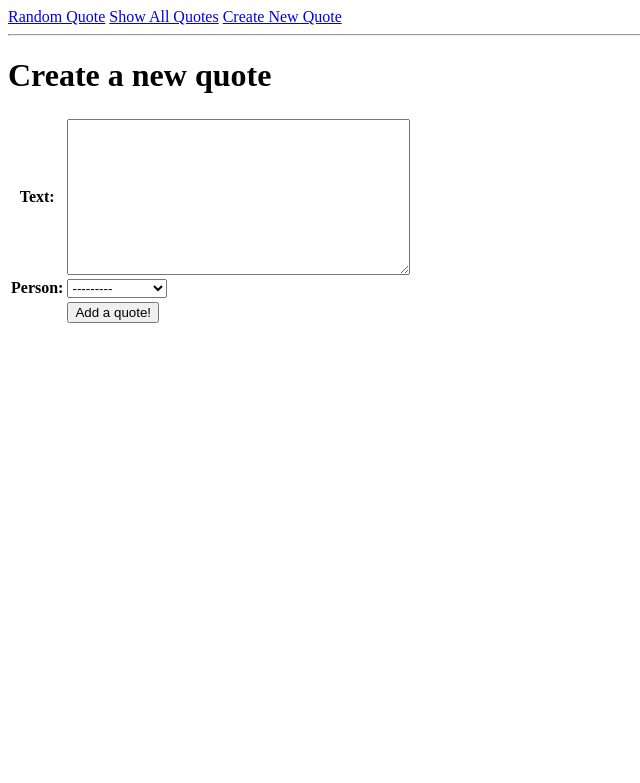
After one commit to mansari4444/cs108-examples, a Django app: page /quotes/create_quote in a window 1280 px wide. The commit adds this page. Shown: the top 783 px of the page, without its empty margins (0-640 px from the left). Run offline with Django 3.2, Linux system fonts and the light colour scheme; data comes from the database, SQL or seed files in the repository; both versions use the stored data as it was after the commit.

```diff
--- a/mini_fb/templates/mini_fb/base.html
+++ b/mini_fb/templates/mini_fb/base.html
@@ -9,6 +9,7 @@
     <!--navigation links-->
     <header>
         <a href="{% url 'show_all_profiles' %}">Show All Profiles</a>
+        <a href="{% url 'create_profile' %}">Create a Profile</a>
     </header>
     <!--this content block will be filled in by another template which extends this base.html page.-->
 
--- a/mini_fb/templates/mini_fb/show_profile_page.html
+++ b/mini_fb/templates/mini_fb/show_profile_page.html
@@ -1,10 +1,8 @@
 <!-- mini_fb/show_profile_page.html-->
 {% extends 'mini_fb/base.html' %}
 
-
 {% block content %}
-
-
+<h4><a href="{% url 'update_profile' single_profile.pk %}">Update this Profile</a></h4>
 
     <ul style="list-style-type:none;">
         <li style="text-align:center"><h2>{{single_profile.first_name}} {{single_profile.last_name}}</h2></li>
--- a/mini_fb/urls.py
+++ b/mini_fb/urls.py
@@ -1,11 +1,12 @@
 # mini_fb/urls.py
 
 from django.urls import path
-from .views import ShowAllProfilesView, ShowProfilePageView
+from .views import *
 
 urlpatterns = [
     path('', ShowAllProfilesView.as_view(), name="show_all_profiles"),
     path('profile/<int:pk>', ShowProfilePageView.as_view(), name="show_profile_page"),
-
+    path('profile/<int:pk>/update', UpdateProfileView.as_view(), name="update_profile"),
+    path('create_profile', CreateProfileView.as_view(), name="create_profile"),
 
 ]
--- /dev/null
+++ b/quotes/forms.py
@@ -0,0 +1,21 @@
+# forms.py
+
+from django import forms
+from .models import Quote
+
+class CreateQuoteForm(forms.ModelForm):
+    '''A form to create a new quote object.'''
+
+    class Meta:
+        '''additional data about this form'''
+        model = Quote # which model to create
+        fields = ['text', 'person'] # which fields to create
+
+
+class UpdateQuoteForm(forms.ModelForm):
+    '''A form to update quote object.'''
+
+    class Meta:
+        '''additional data about this form'''
+        model = Quote # which model to create
+        fields = ['text', 'person'] # which fields to create
--- a/quotes/models.py
+++ b/quotes/models.py
@@ -1,5 +1,5 @@
 from django.db import models
-
+from django.urls import reverse
 import random
 
 # Create your models here.
@@ -50,6 +50,12 @@ class Quote(models.Model):
 
         return f'"{self.text} - {self.person}"'
 
+    def get_absolute_url(self):
+        '''Provide a url to show this object'''
+
+        # 'quote/<int:pk>'
+        return reverse('quote', kwargs={'pk':self.pk})
+
 class Image(models.Model):
     '''Represent an image URL for a person.'''
 
--- /dev/null
+++ b/quotes/templates/quotes/base.html
@@ -0,0 +1,18 @@
+<!-- quotes/base.html-->
+
+<html>
+    <head>
+        <title>Quote Application</title>
+    </head>
+    <body>
+        <header>
+            <a href="{% url 'random' %}">Random Quote</a>
+            <a href="{% url 'all_quotes' %}">Show All Quotes</a>
+            <a href="{% url 'create_quote' %}">Create New Quote</a>
+        </header>
+        <hr>
+
+        {% block content %}
+        {% endblock %}
+    </body>
+</html>
--- /dev/null
+++ b/quotes/templates/quotes/create_quote_form.html
@@ -0,0 +1,28 @@
+<!-- templates/quotes/create_quote_form.html-->
+{% extends 'quotes/base.html' %}
+
+
+{% block content %}
+
+<h1>Create a new quote</h1>
+
+<form method="Post"><!-- HTTP Post to send data to the server-->
+    {% csrf_token %}
+    <!-- display the form context variable-->
+    <!-- {{form}} -->
+
+    <!-- {{form.as_p}} paragraph style formatting -->
+    <table>
+
+
+    {{form.as_table}}
+    <tr>
+        <td></td> <!-- empty on purpose for formatting-->
+        <td><input type="submit" value="Add a quote!"></td>
+    </tr>
+
+
+    </table>
+</form>
+
+{% endblock %}
--- a/quotes/templates/quotes/home.html
+++ b/quotes/templates/quotes/home.html
@@ -1,6 +1,8 @@
 <!-- quotes/home.html-->
 
+{% extends 'quotes/base.html' %}
 
+{% block content %}
 <h1>Showing All Quotes</h1>
 
 
@@ -15,3 +17,5 @@
 
 {% endfor %}
 </ul>
+
+{% endblock %}
--- a/quotes/templates/quotes/person.html
+++ b/quotes/templates/quotes/person.html
@@ -1,5 +1,8 @@
 <!-- quotes/person.html-->
+{% extends 'quotes/base.html' %}
 
+
+{% block content %}
 
 <h1>All quotes by {{person}}</h1>
 
@@ -24,3 +27,5 @@
 
     {% endfor %}
     </ul>
+
+{% endblock %}
--- a/quotes/urls.py
+++ b/quotes/urls.py
@@ -7,6 +7,8 @@ urlpatterns = [
     path('', RandomQuotePageView.as_view(), name="random"),
     path('all', HomePageView.as_view(), name="all_quotes"),
     path('quote/<int:pk>', QuotePageView.as_view(), name="quote"),
+    path('quote/<int:pk>/update', UpdateQuoteView.as_view(), name="update_quote"),
     path('person/<int:pk>', PersonPageView.as_view(), name="person"),
+    path('create_quote', CreateQuoteView.as_view(), name="create_quote"),
 
 ]
--- a/quotes/views.py
+++ b/quotes/views.py
@@ -1,6 +1,7 @@
 from django.shortcuts import render
-from django.views.generic import ListView, DetailView
+from django.views.generic import ListView, DetailView, CreateView, UpdateView
 from .models import Quote, Person
+from .forms import CreateQuoteForm, UpdateQuoteForm
 import random
 
 class HomePageView(ListView):
@@ -36,5 +37,18 @@ class PersonPageView(DetailView):
     template_name = "quotes/person.html" # delegate the display to this template
     context_object_name = "person" # use this variable name in the template
 
+class CreateQuoteView(CreateView):
+    '''Create a new quote object and store it in the database.'''
+
+    model = Quote # which model to create
+    form_class = CreateQuoteForm
+    template_name = "quotes/create_quote_form.html"
+
+class UpdateQuoteView(UpdateView):
+    '''Update a quote object and store it in the database.'''
+
+    model = Quote # which model to create
+    form_class = UpdateQuoteForm
+    template_name = "quotes/update_quote_form.html"
 
 # Create your views here.
```
Also changed, not shown: mini_fb/forms.py (added, +25 -0 lines), mini_fb/models.py (+7 -0 lines), mini_fb/templates/mini_fb/create_profile_form.html (added, +22 -0 lines), mini_fb/templates/mini_fb/update_profile_form.html (added, +22 -0 lines), mini_fb/views.py (+16 -1 lines), quotes/templates/quotes/quote.html (+7 -0 lines), quotes/templates/quotes/update_quote_form.html (added, +28 -0 lines), db.sqlite3.
